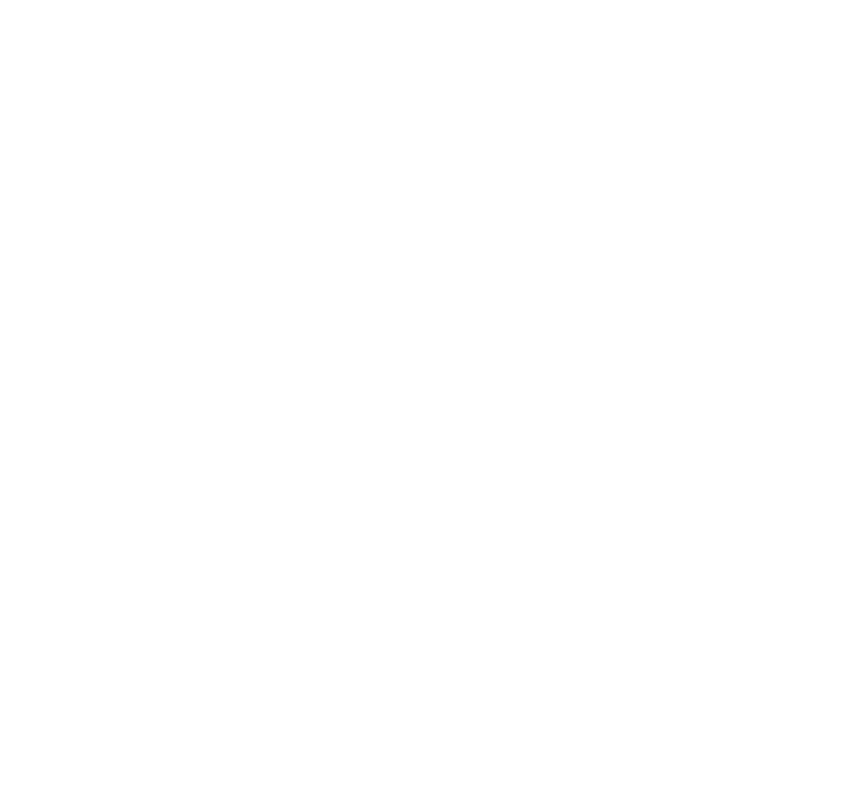
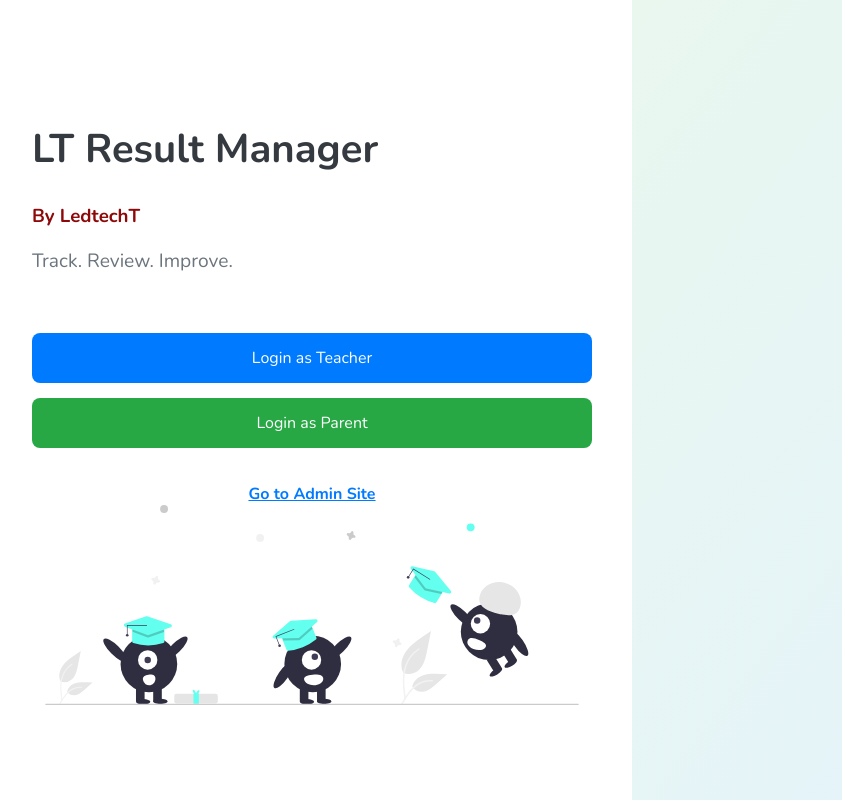
Before and after one commit to codeylee05/LTResultManager, a Django app: page / in a window 1280 px wide. Before the commit the part shown is empty. Shown: the whole page, without its empty margins (8-850 px from the left). Run offline with Django 4.2, Linux system fonts and the light colour scheme.

Commit message:
More config and landing page

```diff
--- a/LTResultManager/settings.py
+++ b/LTResultManager/settings.py
@@ -10,9 +10,9 @@ BASE_DIR = Path(__file__).resolve().parent.parent
 
 SECRET_KEY = 'django-insecure-@on6jimn!!dn+k0b*@zd7*!*sg&@44oefojaf6fr1lesecv3q6'
 
-DEBUG = False
+DEBUG = True
 
-ALLOWED_HOSTS = ['ltresultmanager.onrender.com']
+ALLOWED_HOSTS = ['ltresultmanager.onrender.com', '127.0.0.1', 'localhost']
 
 
 INSTALLED_APPS = [
--- /dev/null
+++ b/main/static/main/styles/styles.css
@@ -0,0 +1,122 @@
+.landing-body {
+    margin: 0;
+    font-family: 'Nunito', sans-serif;
+    background-color: #f8f9fa;
+    color: #343a40;
+}
+
+.landing-container {
+    display: flex;
+    height: 100vh;
+}
+
+.logo h3 {
+    color: #8d0808
+}
+
+.landing-left,
+.landing-right {
+    flex: 1;
+    display: flex;
+    flex-direction: column;
+    justify-content: center;
+    padding: 40px;
+}
+
+.landing-left {
+    background-color: #ffffff;
+}
+
+.logo h1 {
+    font-size: 2.5rem;
+    color: #333333 margin-bottom: 10px;
+}
+
+.logo p {
+    font-size: 1.2rem;
+    color: #6C757D;
+}
+
+.buttons {
+    margin-top: 40px;
+    display: flex;
+    flex-direction: column;
+    gap: 15px;
+}
+
+.btn {
+    padding: 14px 20px;
+    font-size: 1rem;
+    text-align: center;
+    text-decoration: none;
+    color: #fff;
+    border-radius: 8px;
+    transition: transform 0.2s, box-shadow 0.2s;
+}
+
+.btn:hover {
+    transform: scale(1.05);
+    box-shadow: 0 4px 12px rgba(0, 0, 0, 0.15);
+}
+
+.btn.blue {
+    background-color: #007BFF;
+}
+
+.btn.green {
+    background-color: #28A745;
+}
+
+.admin-link {
+    margin-top: 20px;
+    text-decoration: underline;
+    color: #007BFF;
+    font-weight: bold;
+    text-align: center
+}
+
+
+.contact-btn {
+    font-size: 0.9rem;
+    color: #6C757D;
+    text-decoration: none;
+    border: 1px solid #6C757D;
+    padding: 8px 16px;
+    border-radius: 6px;
+    transition: all 0.2s;
+    margin-left: 240px;
+    ;
+}
+
+.contact-btn:hover {
+    background-color: #6C757D;
+    color: #fff;
+}
+
+.landing-right {
+    background: linear-gradient(to bottom right, #e9f7ef, #e3f2fd);
+    display: flex;
+    align-items: center;
+    justify-content: center;
+}
+
+.illustration {
+    max-width: 90%;
+    max-height: 80%;
+    animation: float 4s ease-in-out infinite;
+}
+
+/* Simple floating animation */
+@keyframes float {
+    0% {
+        transform: translateY(0px);
+    }
+
+    50% {
+        transform: translateY(-10px);
+    }
+
+    100% {
+        transform: translateY(0px);
+    }
+}
--- a/main/templates/main/base.html
+++ b/main/templates/main/base.html
@@ -8,6 +8,7 @@
     <title>{% block title %}{% endblock %}</title>
     <meta name="viewport" content="width=device-width, initial-scale=1">
     <link href="https://cdn.jsdelivr.net/npm/bootstrap@5.3.0/dist/css/bootstrap.min.css" rel="stylesheet">
+    <link rel="stylesheet" href="{% static 'main/styles/styles.css' %}">
 </head>
 
 
--- a/main/templates/main/index.html
+++ b/main/templates/main/index.html
@@ -1,14 +1,39 @@
+{% load static %}
+
 <!DOCTYPE html>
 <html lang="en">
 
 <head>
-    <meta charset="UTF-8">
-    <meta name="viewport" content="width=device-width, initial-scale=1.0">
+    <meta charset="UTF-8" />
+    <meta name="viewport" content="width=device-width, initial-scale=1.0" />
     <title>LTResultManager</title>
+    <link rel="stylesheet" href="style.css" />
+    <link href="https://fonts.googleapis.com/css2?family=Nunito:wght@400;700&display=swap" rel="stylesheet">
+    <link rel="stylesheet" href="{% static 'main/styles/styles.css' %}">
 </head>
 
-<body>
+<body class="landing-body">
+    <div class="landing-container">
+        <div class="landing-left">
+            <div class="logo">
+                <h1>LT Result Manager</h1>
+                <h3>By LedtechT</h3>
+                <p>Track. Review. Improve.</p>
+            </div>
 
+            <div class="buttons">
+                <a href="{% url 'teacher_login' %}" class="btn blue">Login as Teacher</a>
+                <a href="{% url 'parent_login' %}" class="btn green">Login as Parent</a>
+                <a href="/admin" class="admin-link">Go to Admin Site</a>
+            </div>
+            <img src="{% static 'main/images/undraw_graduation_u7uc.svg' %}" alt="Graduation Image" class="footer-image"
+                height="200" width="100%" />
+        </div>
+
+        <div class="landing-right">
+
+        </div>
+    </div>
 </body>
 
 </html>
```
Also changed, not shown: main/static/main/images/undraw_graduation_u7uc.svg (added), 1 other file.
